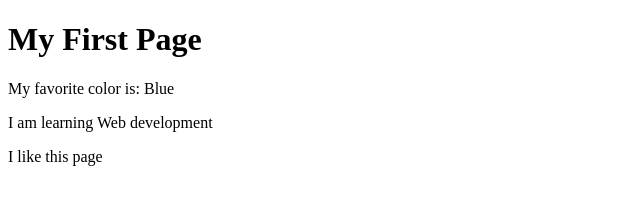
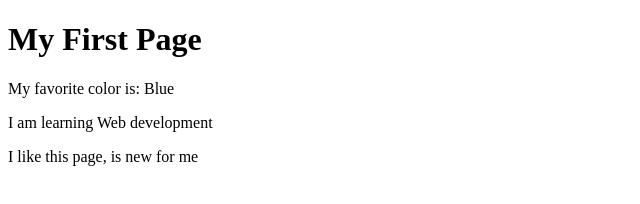
Before and after one commit to CristhianVilla93/wdd130, a plain HTML site: page week01/first-page.html in a window 1280 px wide. Shown: the full height of the page, 0-640 px from the left. Drawn offline with Linux system fonts and the light colour scheme.

Commit message:
second commit

```diff
--- a/week01/first-page.html
+++ b/week01/first-page.html
@@ -11,7 +11,7 @@
     <h1>My First Page</h1>
     <p>My favorite color is: Blue</p>
     <p>I am learning Web development</p>
-    <p>I like this page</p>
+    <p>I like this page, is new for me</p>
 </body>
 
 </html>
```
